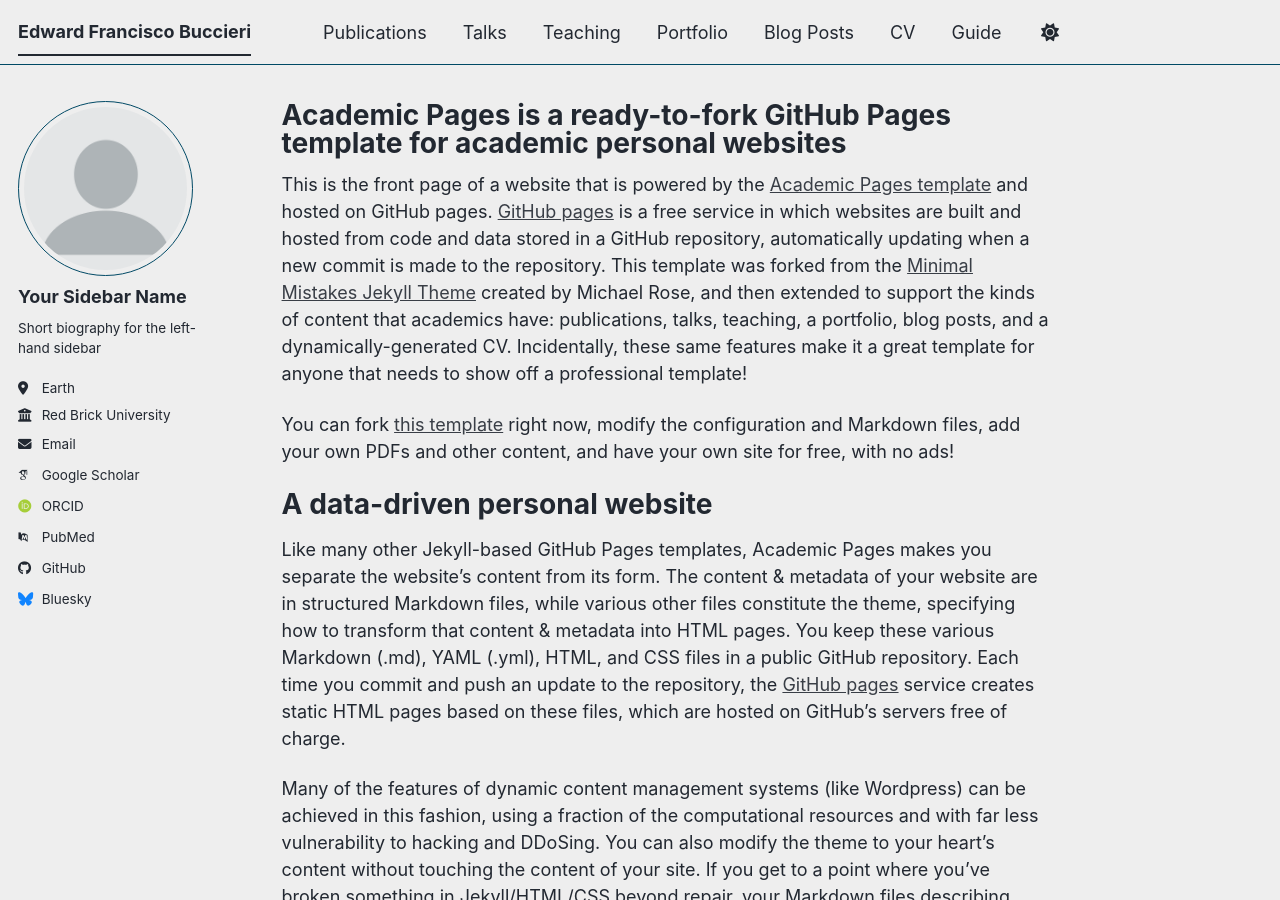
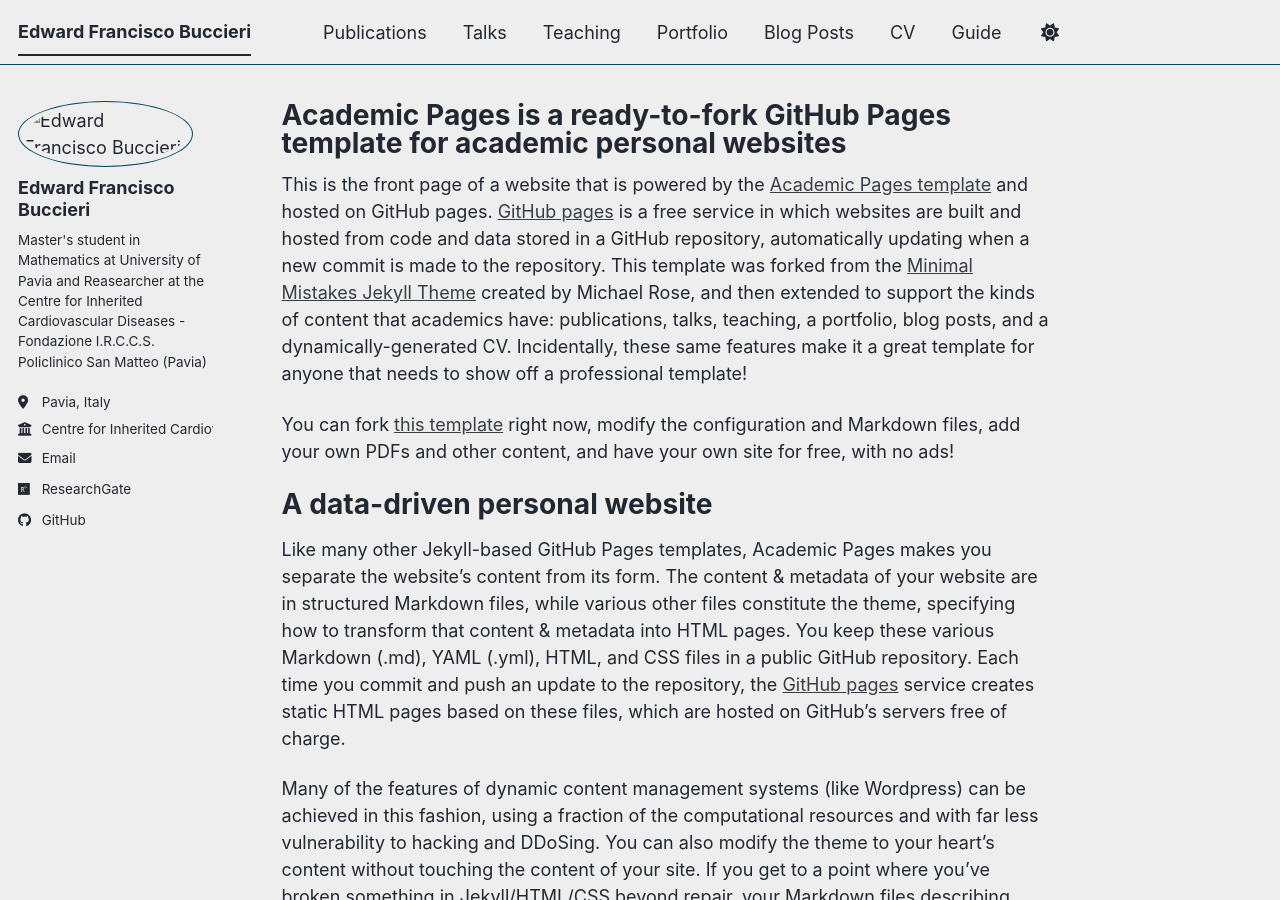
Before and after one commit to edward-f-buccieri/edward-f-buccieri.github.io, a Jekyll site: the page built from _pages/about.md, in a window 1280 px wide and 900 px high. Built offline with Jekyll 4.4.1, drawn with Linux system fonts in a browser that asks for light colours; some web fonts are replaced; a script bundle is joined from its source files by our own code; library files that are not in the unit come from our copies.

Commit message:
Update _config.yml

```diff
--- a/_config.yml
+++ b/_config.yml
@@ -12,7 +12,7 @@
 title                    : "Edward Francisco Buccieri"
 title_separator          : "-"
 name                     : &name "Edward Francisco Buccieri"
-description              : &description "Master's student in Mathematics at University of Pavia and Reasearcher and Reasearcher at the Centre for Inherited Cardiovascular Diseases - Fondazione I.R.C.C.S. Policlinico San Matteo (Pavia)"   # Update this with a general description of your site, this is the default if not overridden by a page
+description              : &description "Master's student in Mathematics at University of Pavia and Reasearcher at the Centre for Inherited Cardiovascular Diseases - Fondazione I.R.C.C.S. Policlinico San Matteo (Pavia)"   # Update this with a general description of your site, this is the default if not overridden by a page
 url                      : https://edward-f-buccieri.github.io # The base hostname & protocol for your site e.g. "https://[your GitHub username].github.io",
                                                            # or if you already have some other page hosted on Github then use "https://[your GitHub username].github.io/[Your Repo Name]"
 baseurl                  : "" # the subpath of your site, e.g. "/blog"
@@ -23,26 +23,26 @@
 #               Additional customization can be done by editing /_includes/author-profile.html
 author:
   # Biographic information
-  avatar           : "profile.png"
-  name             : "Your Sidebar Name"
+  avatar           : "pro_pic.jpg"
+  name             : "Edward Francisco Buccieri"
   pronouns         : # example: "she/her"
-  bio              : "Short biography for the left-hand sidebar"
-  location         : "Earth"
-  employer         : "Red Brick University"
+  bio              : "Master's student in Mathematics at University of Pavia and Reasearcher at the Centre for Inherited Cardiovascular Diseases - Fondazione I.R.C.C.S. Policlinico San Matteo (Pavia)"
+  location         : "Pavia, Italy"
+  employer         : "Centre for Inherited Cardiovascular Diseases - Fondazione I.R.C.C.S. Policlinico San Matteo"
   uri              : # URL
-  email            : "none@example.org"
+  email            : "eddysntn@gmail.com"
 
   # Academic websites
   academia         : # URL
   arxiv            : # URL - Update with the correct link to your profile
-  googlescholar    : "https://scholar.google.com/citations?user=PS_CX0AAAAAJ"
+  googlescholar    : # URL
   inspire-hep      : # URL
   impactstory      : # URL
-  orcid            : "https://orcid.org/yourorcidurl"
+  orcid            : # URL
   semantic         : # URL
   ssrn             : # URL
-  pubmed           : "https://www.ncbi.nlm.nih.gov/pubmed/?term=john+snow"
-  researchgate     : # URL
+  pubmed           : # URL
+  researchgate     : "https://www.researchgate.net/profile/Edward-Francisco-Buccieri"
   scopus           : # URL
   zotero           : # URL
 
@@ -57,7 +57,7 @@
 
   # Social media
   artstation       : # Username
-  bluesky          : "bsky.app" # Replace this with you Bluesky username
+  bluesky          : # Username
   facebook         : # Username
   flickr           : # Username
   foursquare       : # Username
```
